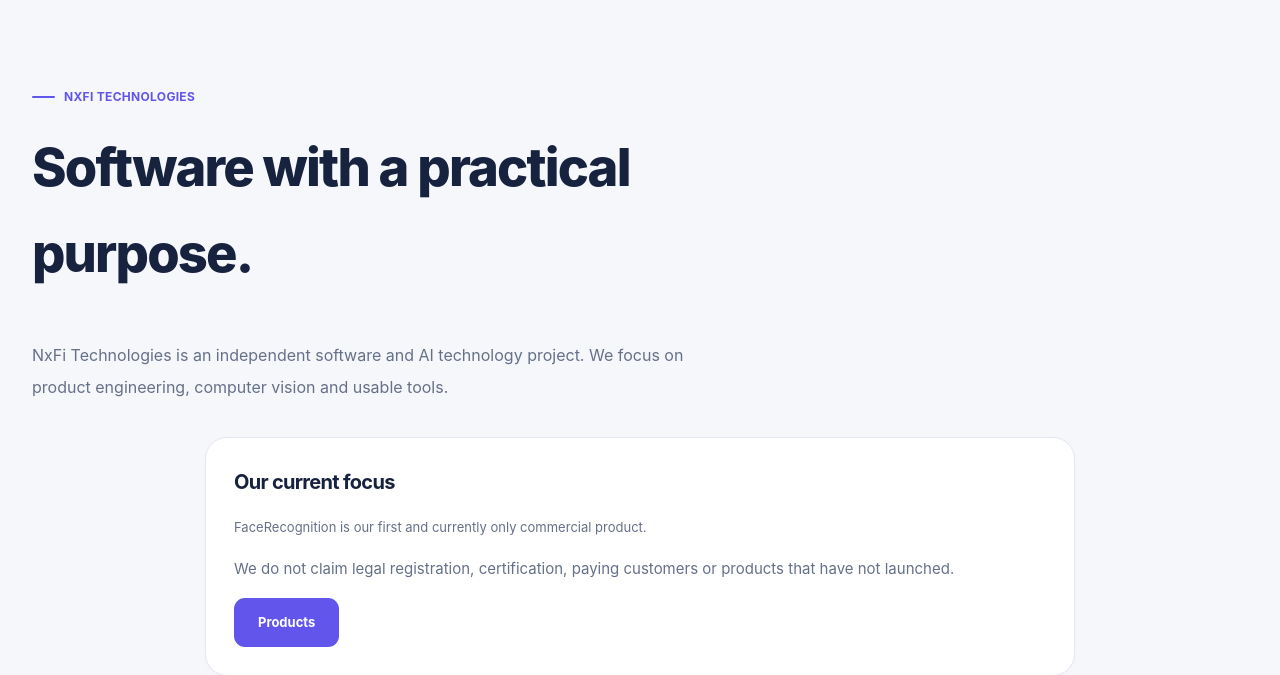
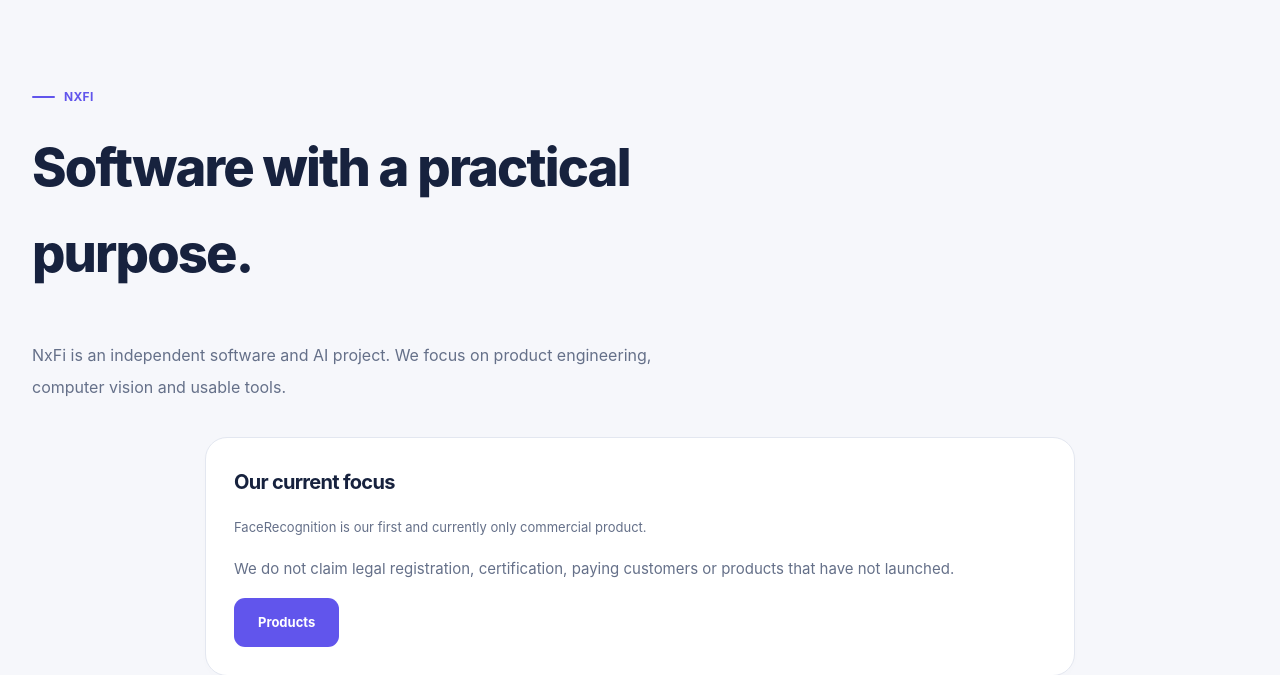
Before and after one commit to NxFi3/FaceRecognition, a Django app: page /about/ in a window 1280 px wide. Shown: the part 92-767 px from the top of the page. Run offline with Django 5.2, Linux system fonts and the light colour scheme; parts of the project's set-up code (start-up, migrations or seed data) failed here and were passed over.

Commit message:
Simplify NxFi branding on about page

```diff
--- a/service/templates/marketing/about.html
+++ b/service/templates/marketing/about.html
@@ -1 +1 @@
-{% extends 'base.html' %}{% load i18n %}{% block title %}{% translate "About NxFi" %} · NxFi Technologies{% endblock %}{% block content %}<section class="section container"><div class="section-head"><span class="eyebrow">NXFI TECHNOLOGIES</span><h1>{% translate "Software with a practical purpose." %}</h1><p>{% translate "NxFi Technologies is an independent software and AI technology project. We focus on product engineering, computer vision and usable tools." %}</p></div><article class="card content-width"><h2>{% translate "Our current focus" %}</h2><p>{% translate "FaceRecognition is our first and currently only commercial product." %}</p><p>{% translate "We do not claim legal registration, certification, paying customers or products that have not launched." %}</p><a class="button" href="{% url 'products' %}">{% translate "Products" %}</a></article></section>{% endblock %}
+{% extends 'base.html' %}{% load i18n %}{% block title %}{% translate "About NxFi" %} · NxFi{% endblock %}{% block content %}<section class="section container"><div class="section-head"><span class="eyebrow">NXFI</span><h1>{% translate "Software with a practical purpose." %}</h1><p>{% translate "NxFi is an independent software and AI project. We focus on product engineering, computer vision and usable tools." %}</p></div><article class="card content-width"><h2>{% translate "Our current focus" %}</h2><p>{% translate "FaceRecognition is our first and currently only commercial product." %}</p><p>{% translate "We do not claim legal registration, certification, paying customers or products that have not launched." %}</p><a class="button" href="{% url 'products' %}">{% translate "Products" %}</a></article></section>{% endblock %}
```
